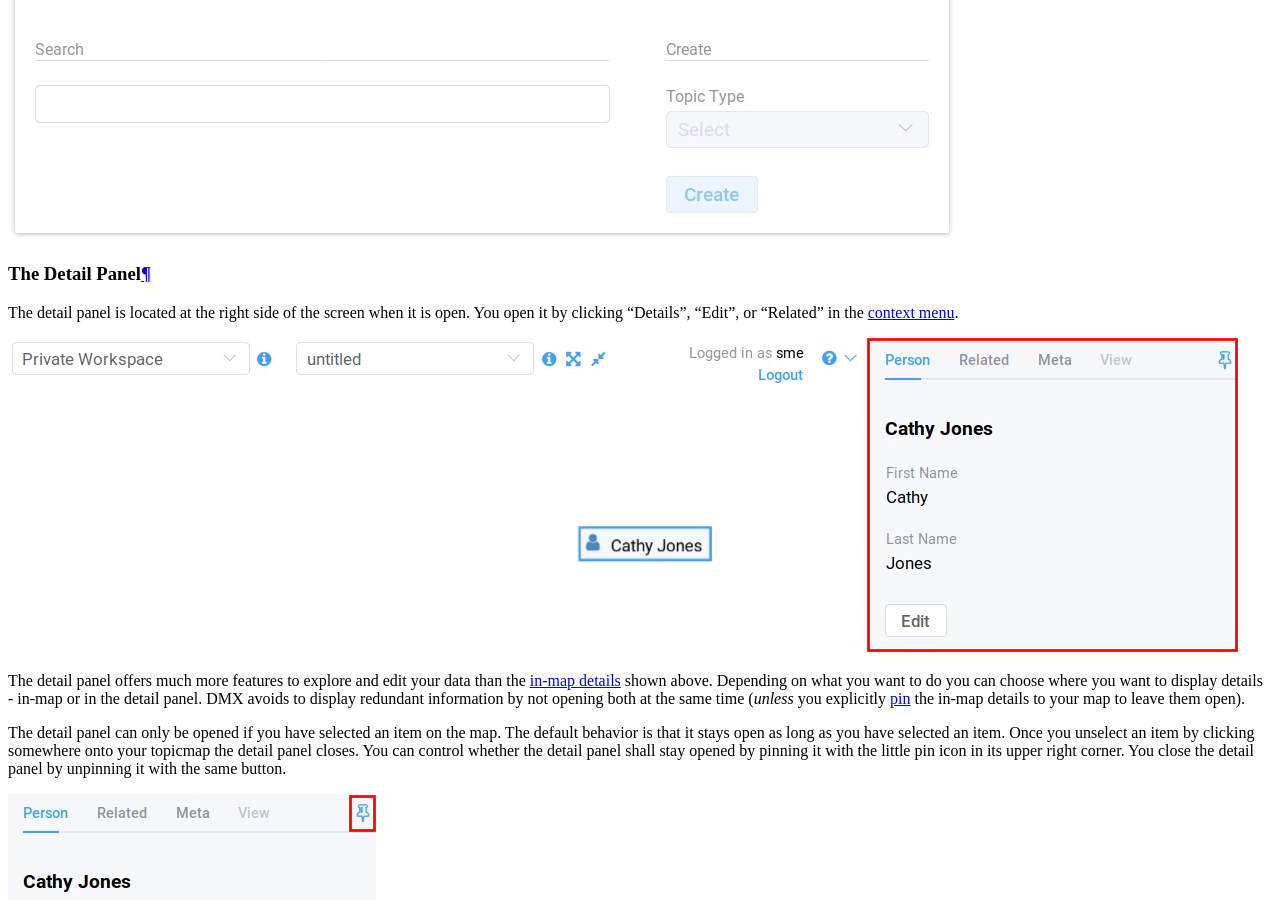
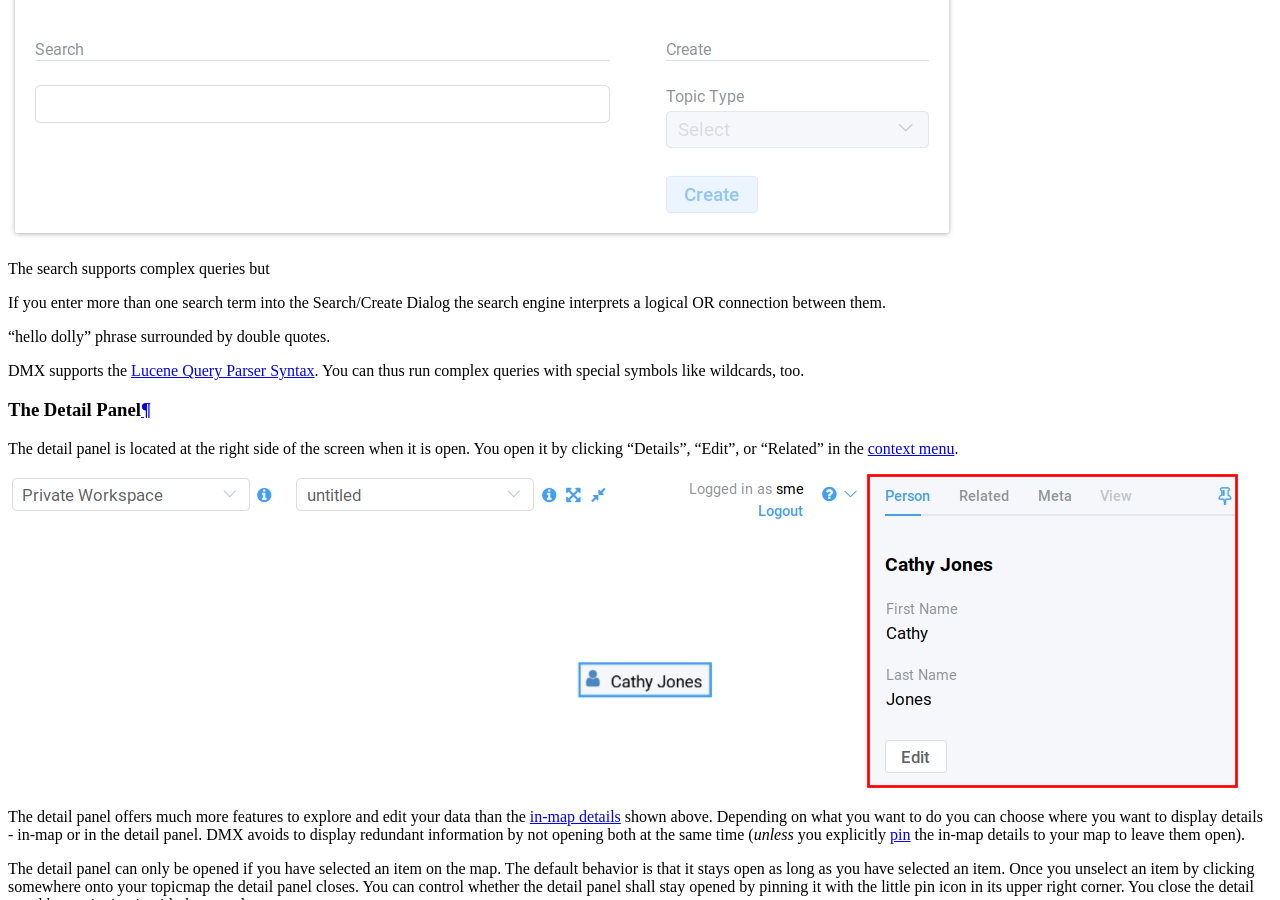
Before and after one commit to dmx-systems/dmx-documentation, a Sphinx documentation site: the page built from docs/user.rst, in a window 1280 px wide and 900 px high, scrolled down 4920 px. Built offline with Sphinx 7.4.7 and the Read the Docs theme 2.0.0, drawn with Linux system fonts in a browser that asks for light colours.

Commit message:
Started to document searching with Lucene

```diff
--- a/docs/user.rst
+++ b/docs/user.rst
@@ -141,6 +141,15 @@ The search/create dialog is opened with a right-click into the topicmap.
 Read more on how to create content in the section about :ref:`Content Authoring<user-content-authoring>`.
 
 .. image:: _static/search-create.jpg
+
+The search supports complex queries but
+
+If you enter more than one search term into the Search/Create Dialog the search engine interprets a logical OR connection between them.
+
+"hello dolly" phrase surrounded by double quotes.
+
+DMX supports the `Lucene Query Parser Syntax <https://lucene.apache.org/core/3_5_0/queryparsersyntax.html>`_.
+You can thus run complex queries with special symbols like wildcards, too.
 
 .. _user-the-detail-panel:
 
```
